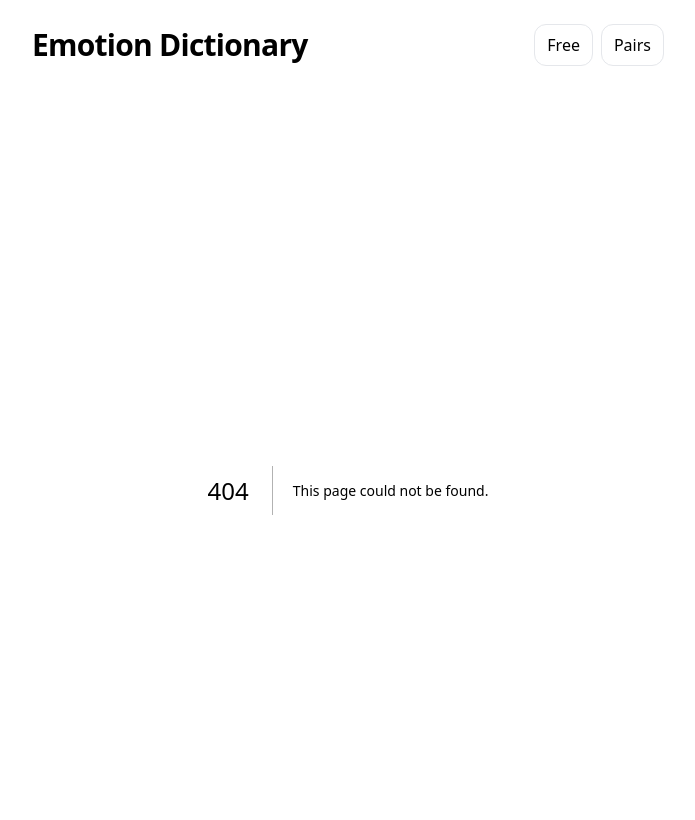
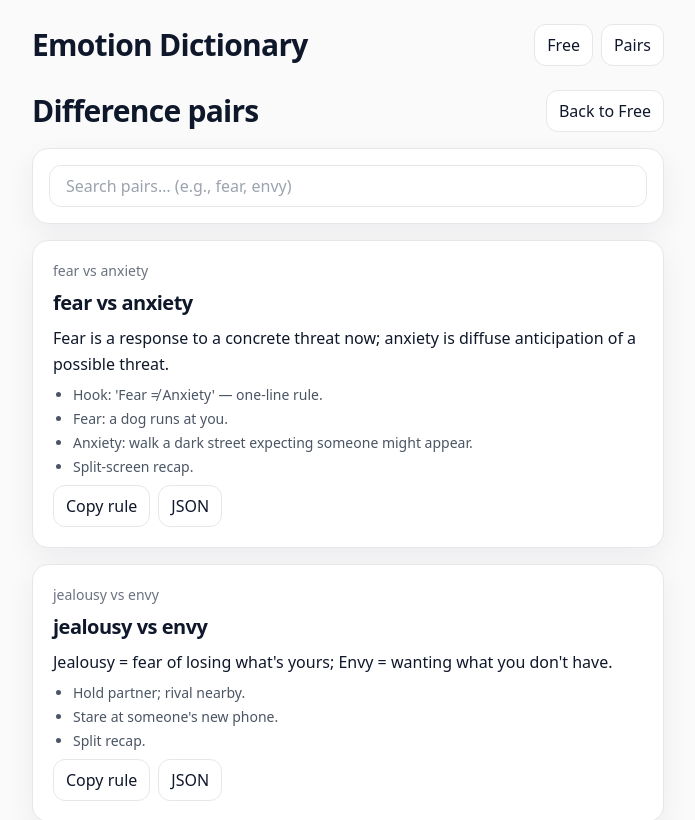
Before and after one commit to BirdInTheTree/emotion-dictionary-mvp, a Next.js app: page /pairs in a window 1280 px wide. Before the commit this address had no page. Shown: the top 820 px of the page, without its empty margins (292-987 px from the left). Built offline with nearby package versions, Linux system fonts and the light colour scheme.

Commit message:
Add Pairs page and update Topbar link

```diff
--- /dev/null
+++ b/app/pairs/page.tsx
@@ -0,0 +1,64 @@
+'use client';
+import { useEffect, useState } from 'react';
+import type { Pair } from '@/lib/types';
+
+function PairCard({ p }: { p: Pair }) {
+  return (
+    <article className="card p-5 space-y-2">
+      <div className="text-sm text-gray-500">{p.left} vs {p.right}</div>
+      <h2 className="text-xl font-semibold tracking-tight">{p.left} vs {p.right}</h2>
+      <p className="leading-relaxed">{p.rule}</p>
+      {p.script?.length ? (
+        <ul className="list-disc ml-5 text-sm text-gray-600 space-y-1">
+          {p.script.map((s, i) => <li key={i}>{s}</li>)}
+        </ul>
+      ) : null}
+      <div className="flex gap-2">
+        <button
+          className="btn-ghost"
+          onClick={() => navigator.clipboard.writeText(`${p.left} vs ${p.right} — ${p.rule}`)}
+          title="Copy rule"
+        >
+          Copy rule
+        </button>
+        <a className="btn-ghost" href={`/api/pairs/${p.id}`} target="_blank" rel="noreferrer">JSON</a>
+      </div>
+    </article>
+  );
+}
+
+export default function PairsPage() {
+  const [pairs, setPairs] = useState<Pair[]>([]);
+  const [q, setQ] = useState('');
+
+  useEffect(() => {
+    fetch('/api/pairs').then(r => r.json()).then(setPairs);
+  }, []);
+
+  const filtered = pairs.filter(p => {
+    const t = `${p.left} ${p.right} ${p.rule}`.toLowerCase();
+    return t.includes(q.toLowerCase());
+  });
+
+  return (
+    <main className="space-y-4">
+      <div className="flex items-center justify-between">
+        <h1 className="h1">Difference pairs</h1>
+        <a className="btn-ghost" href="/">Back to Free</a>
+      </div>
+
+      <div className="card p-4">
+        <input
+          className="input"
+          placeholder="Search pairs… (e.g., fear, envy)"
+          value={q}
+          onChange={e => setQ(e.target.value)}
+        />
+      </div>
+
+      <div className="grid gap-4">
+        {filtered.map(p => <PairCard key={p.id} p={p} />)}
+      </div>
+    </main>
+  );
+}
--- a/components/Topbar.tsx
+++ b/components/Topbar.tsx
@@ -4,7 +4,7 @@ export default function Topbar() {
       <h1 className="h1">Emotion Dictionary</h1>
       <nav className="flex gap-2">
         <a className="btn-ghost" href="/">Free</a>
-        <a className="btn-ghost" href="#pairs">Pairs</a>
+        <a className="btn-ghost" href="/pairs">Pairs</a>
       </nav>
     </header>
   );
```
